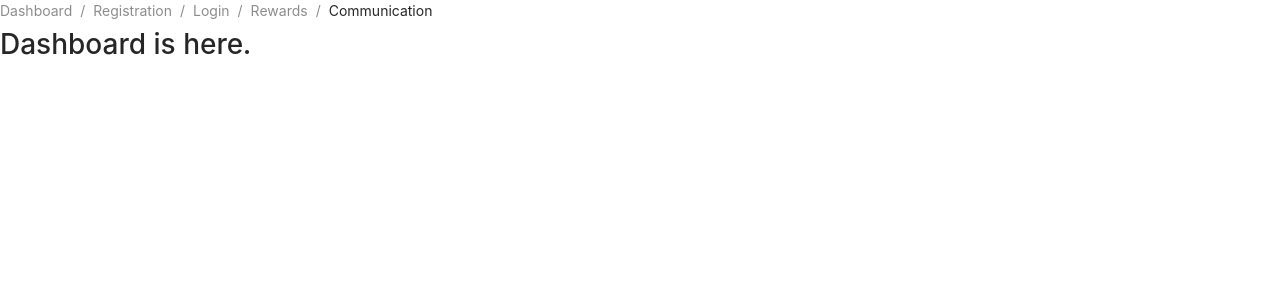
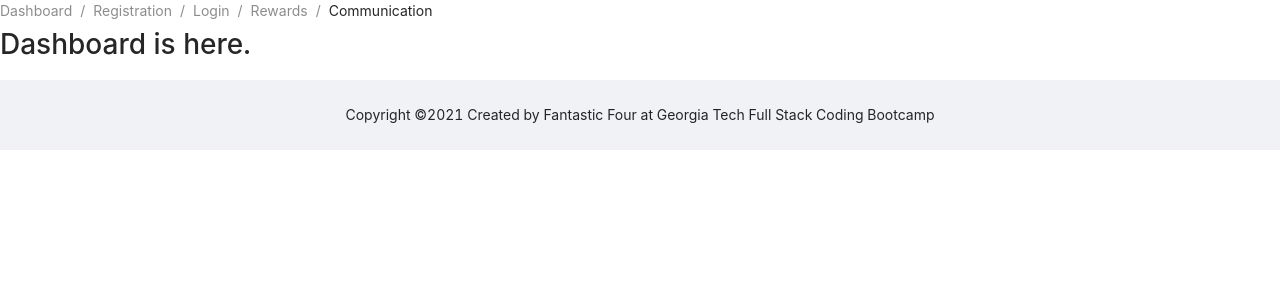
Before and after one commit to diegocortes4/Token-e-Economy, a React (Create React App) app in the folder client/: page / in a window 1280 px wide. Shown: the top 300 px of the page. Built offline with nearby package versions, Linux system fonts and the light colour scheme.

Commit message:
added Footer compomnet and styling

```diff
--- a/client/src/App.js
+++ b/client/src/App.js
@@ -1,5 +1,5 @@
 import NavBar from './components/NavBar/NavBar';
-// import Footer from './components/Footer/Footer';
+import Footer from './components/Footer/Footer';
 import 'antd/dist/antd.css';
 
 
@@ -7,7 +7,7 @@ function App() {
   return (
     <>
       <NavBar />
-      {/* <Footer /> */}
+      <Footer />
     </>
   )
 }
--- a/client/src/components/Footer/Footer.jsx
+++ b/client/src/components/Footer/Footer.jsx
@@ -1,79 +1,17 @@
-// import React from "react";
-// // import { Layout } from "antd";
-// // import { Layout, Menu, Breadcrumb } from "antd";
-// // import {
-// //   UserOutlined,
-// //   LaptopOutlined,
-// //   NotificationOutlined,
-// // } from "@ant-design/icons";
+import React from "react";
+import { Layout } from "antd";
 
-// // const { SubMenu } = Menu;
-// // const { Header, Content, Sider } = Layout;
+const { Footer } = Layout;
 
-// const Footer = () => {
-//   return (
-//     <div>
-//       {/* <Layout>
-//         <Header className="header">
-//           <div className="logo" />
-//           <Menu theme="dark" mode="horizontal" defaultSelectedKeys={["2"]}>
-//             <Menu.Item key="1">nav 1</Menu.Item>
-//             <Menu.Item key="2">nav 2</Menu.Item>
-//             <Menu.Item key="3">nav 3</Menu.Item>
-//           </Menu>
-//         </Header>
-//         <Content style={{ padding: "0 50px" }}>
-//           <Breadcrumb style={{ margin: "16px 0" }}>
-//             <Breadcrumb.Item>Home</Breadcrumb.Item>
-//             <Breadcrumb.Item>List</Breadcrumb.Item>
-//             <Breadcrumb.Item>App</Breadcrumb.Item>
-//           </Breadcrumb>
-//           <Layout
-//             className="site-layout-background"
-//             style={{ padding: "24px 0" }}
-//           >
-//             <Sider className="site-layout-background" width={200}>
-//               <Menu
-//                 mode="inline"
-//                 defaultSelectedKeys={["1"]}
-//                 defaultOpenKeys={["sub1"]}
-//                 style={{ height: "100%" }}
-//               >
-//                 <SubMenu key="sub1" icon={<UserOutlined />} title="subnav 1">
-//                   <Menu.Item key="1">option1</Menu.Item>
-//                   <Menu.Item key="2">option2</Menu.Item>
-//                   <Menu.Item key="3">option3</Menu.Item>
-//                   <Menu.Item key="4">option4</Menu.Item>
-//                 </SubMenu>
-//                 <SubMenu key="sub2" icon={<LaptopOutlined />} title="subnav 2">
-//                   <Menu.Item key="5">option5</Menu.Item>
-//                   <Menu.Item key="6">option6</Menu.Item>
-//                   <Menu.Item key="7">option7</Menu.Item>
-//                   <Menu.Item key="8">option8</Menu.Item>
-//                 </SubMenu>
-//                 <SubMenu
-//                   key="sub3"
-//                   icon={<NotificationOutlined />}
-//                   title="subnav 3"
-//                 >
-//                   <Menu.Item key="9">option9</Menu.Item>
-//                   <Menu.Item key="10">option10</Menu.Item>
-//                   <Menu.Item key="11">option11</Menu.Item>
-//                   <Menu.Item key="12">option12</Menu.Item>
-//                 </SubMenu>
-//               </Menu>
-//             </Sider>
-//             <Content style={{ padding: "0 24px", minHeight: 280 }}>
-//               Content
-//             </Content>
-//           </Layout>
-//         </Content> */}
-//       <Footer style={{ textAlign: "center" }}>
-//         Ant Design ©2018 Created by Ant UED
-//       </Footer>
-//       {/* </Layout> */}
-//     </div>
-//   );
-// };
+const AppFooter = () => {
+  return (
+    <>
+      <Footer style={{ textAlign: "center" }}>
+        Copyright ©2021 Created by Fantastic Four at Georgia Tech Full Stack
+        Coding Bootcamp
+      </Footer>
+    </>
+  );
+};
 
-// export default Footer;
+export default AppFooter;
```
